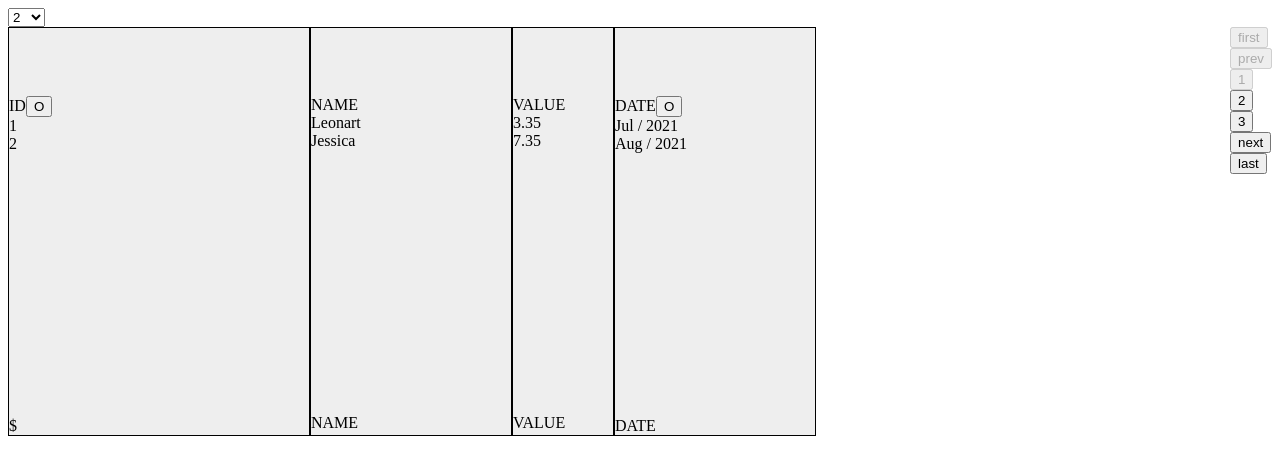
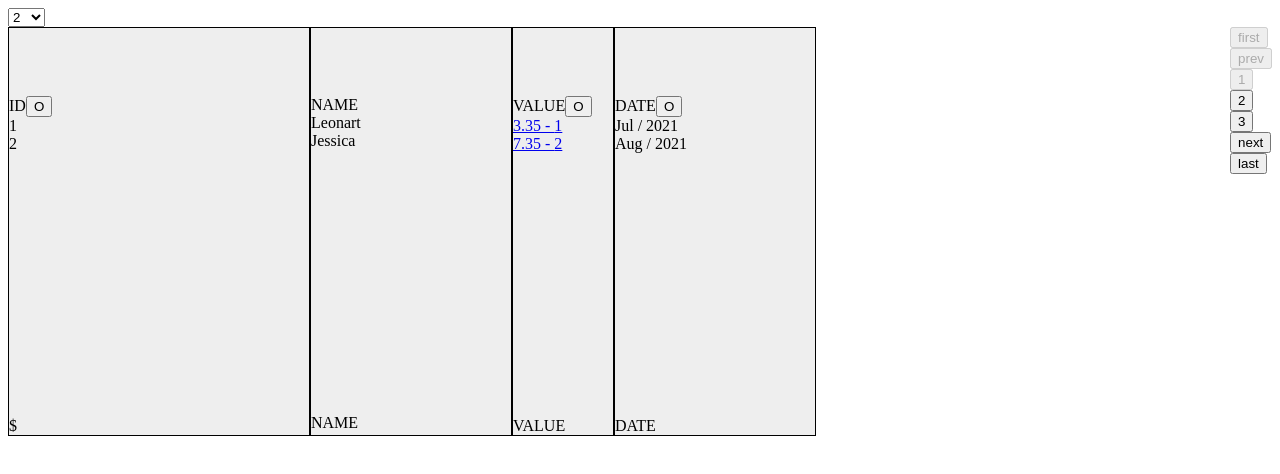
Before and after one commit to leonartgutz/TableComponent, a React (Create React App) app: page / in a window 1280 px wide. Shown: the top 474 px of the page. Built offline with nearby package versions, Linux system fonts and the light colour scheme.

Commit message:
Organizing code 2

```diff
--- a/src/App.js
+++ b/src/App.js
@@ -1,3 +1,4 @@
+/* eslint-disable react/prop-types */
 /* eslint-disable no-shadow */
 /* eslint-disable jsx-a11y/anchor-is-valid */
 /* eslint-disable radix */
@@ -6,7 +7,7 @@ import { compareByPeriod } from './utils/compare'
 import { Table } from './lib'
 import build from './utils/faLibrary'
 
-const LinkTest = () => <a href="#">Marina</a>
+const LinkTest = ({ children }) => <a href="#">{children}</a>
 
 const array = [
   {
@@ -174,6 +175,8 @@ const column = [
     text: 'VALUE',
     footer: 'VALUE',
     width: 100,
+    sort: true,
+    formatter: (val, { id }) => <LinkTest>{val} - {id}</LinkTest>,
   },
   {
     dataField: 'date',
--- a/src/lib/components/Table/TableRow/index.js
+++ b/src/lib/components/Table/TableRow/index.js
@@ -1,11 +1,7 @@
-/* eslint-disable no-shadow */
+/* eslint-disable array-callback-return */
 /* eslint-disable jsx-a11y/no-static-element-interactions */
 /* eslint-disable jsx-a11y/click-events-have-key-events */
-/* eslint-disable array-callback-return */
 /* eslint-disable jsx-a11y/mouse-events-have-key-events */
-/* eslint-disable no-unused-vars */
-/* eslint-disable react/no-array-index-key */
-/* eslint-disable react/forbid-prop-types */
 import React from 'react'
 import PropTypes from 'prop-types'
 import '../styles.css'
@@ -40,18 +36,17 @@ const TableRow = ({ column, row, index }) => {
       onMouseOver={() => hoverEnterHandler(index)}
       onMouseLeave={() => hoverLeaveHandler(index)}
     >
-      {column.formatter ? (
-        column.formatter(row[column.dataField], row)
-      ) : (
-        <TableCell>{row[column.dataField] ? row[column.dataField] : ''}</TableCell>
-      )}
+      <TableCell>{column.formatter ? column.formatter(row[column.dataField], row, index) : row[column.dataField]}</TableCell>
     </div>
   )
 }
 
 TableRow.propTypes = {
-  row: PropTypes.object.isRequired,
-  column: PropTypes.object.isRequired,
+  row: PropTypes.shape(PropTypes.object).isRequired,
+  column: PropTypes.shape({
+    dataField: PropTypes.string.isRequired,
+    formatter: PropTypes.func,
+  }).isRequired,
   index: PropTypes.number.isRequired,
 }
 
```
